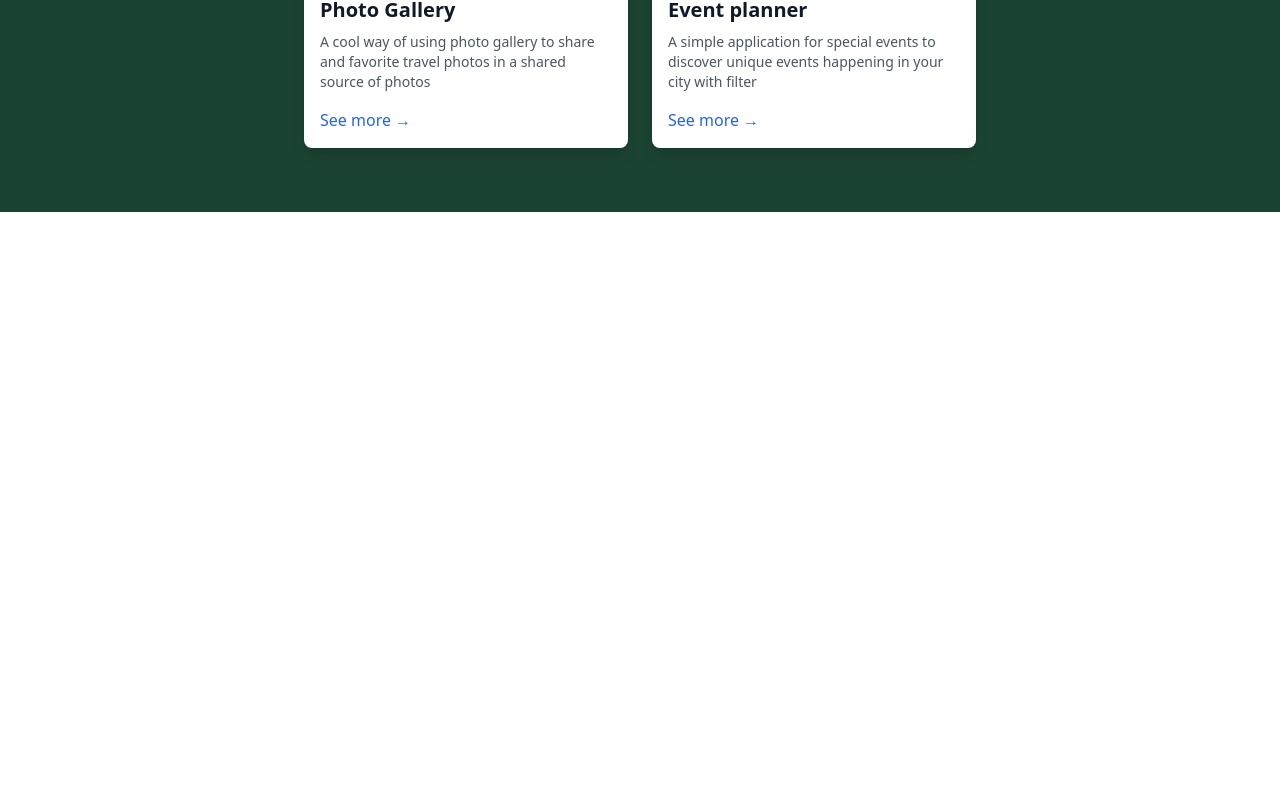
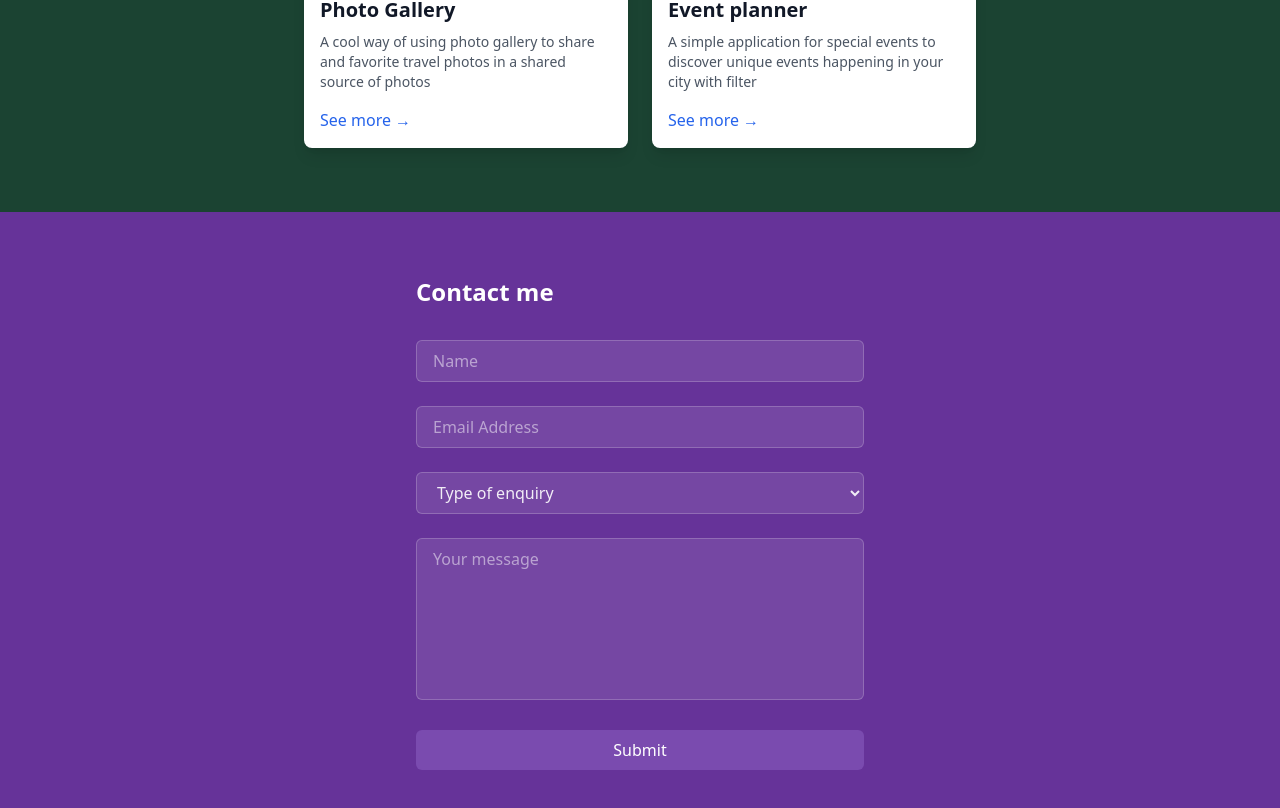
Before and after one commit to yusufswe/yusuf-mit, a React (Create React App) app: page / in a window 1280 px wide. Shown: the part 1580-2388 px from the top of the page. Before the commit the page ends 1792 px from the top, so only its background shows below. Built offline with nearby package versions, Linux system fonts and the light colour scheme.

Commit message:
feat: contact page

```diff
--- a/src/App.js
+++ b/src/App.js
@@ -1,3 +1,4 @@
+import Contact from "./sections/Contact";
 import Hero from "./sections/Hero";
 import Navbar from "./sections/Navbar";
 import Project from "./sections/Project";
@@ -8,6 +9,7 @@ function App() {
       <Navbar />
       <Hero />
       <Project />
+      <Contact />
     </div>
   );
 }
--- /dev/null
+++ b/src/sections/Contact.jsx
@@ -0,0 +1,56 @@
+import React from "react";
+
+export default function Contact() {
+  return (
+    <section className="bg-[#663399] text-white py-16 px-4">
+      <div className="max-w-md mx-auto">
+        <h2 className="text-2xl font-bold mb-8">Contact me</h2>
+        <form className="space-y-6">
+          <div>
+            <input
+              type="text"
+              placeholder="Name"
+              className="w-full px-4 py-2 rounded-md bg-white/10 border border-white/20 text-white placeholder:text-white/50 focus:outline-none focus:ring-2 focus:ring-white/30"
+            />
+          </div>
+          <div>
+            <input
+              type="email"
+              placeholder="Email Address"
+              className="w-full px-4 py-2 rounded-md bg-white/10 border border-white/20 text-white placeholder:text-white/50 focus:outline-none focus:ring-2 focus:ring-white/30"
+            />
+          </div>
+          <div>
+            <select className="w-full px-4 py-2 rounded-md bg-white/10 border border-white/20 text-white/90 focus:outline-none focus:ring-2 focus:ring-white/30">
+              <option value="" className="bg-[#663399]">
+                Type of enquiry
+              </option>
+              <option value="project" className="bg-[#663399]">
+                Freelance project proposal
+              </option>
+              <option value="opportunity" className="bg-[#663399]">
+                Job opportunity
+              </option>
+              <option value="other" className="bg-[#663399]">
+                Other
+              </option>
+            </select>
+          </div>
+          <div>
+            <textarea
+              placeholder="Your message"
+              rows={6}
+              className="w-full px-4 py-2 rounded-md bg-white/10 border border-white/20 text-white placeholder:text-white/50 focus:outline-none focus:ring-2 focus:ring-white/30 resize-none"
+            />
+          </div>
+          <button
+            type="submit"
+            className="w-full bg-[#7A4BAF] text-white py-2 px-4 rounded-md font-medium hover:bg-white/90 transition-colors"
+          >
+            Submit
+          </button>
+        </form>
+      </div>
+    </section>
+  );
+}
```
